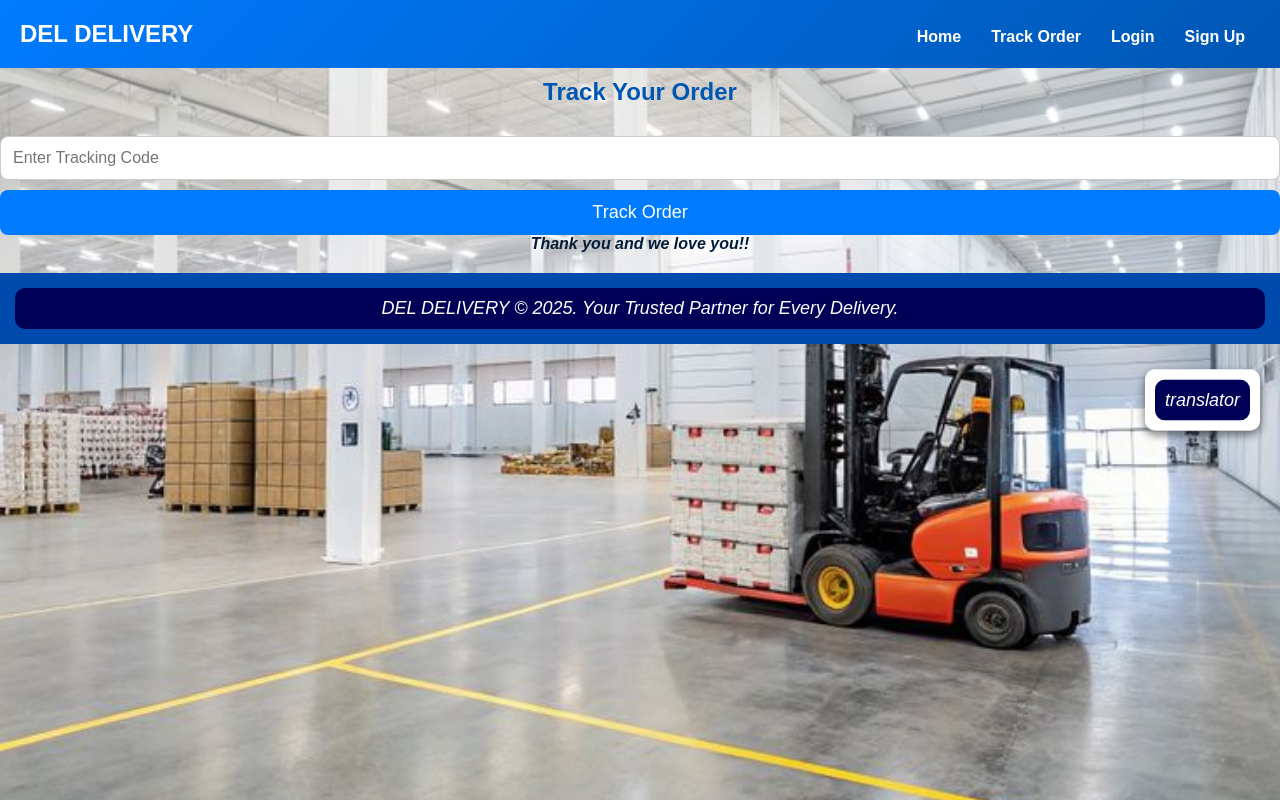
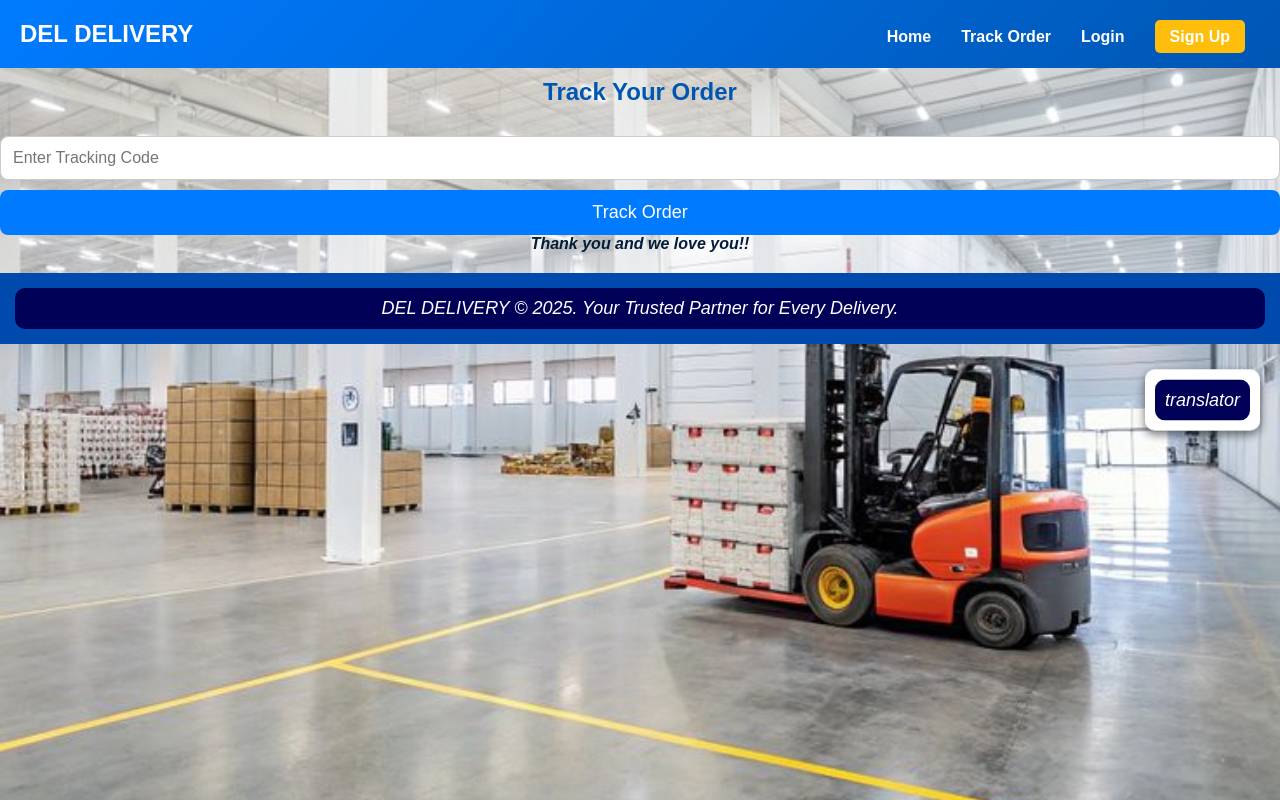
Before and after one commit to Nathanaelweb/DHL-DELIVERY, a plain HTML site: page track.html in a window 1280 px wide. Drawn offline with Linux system fonts and the light colour scheme.

Commit message:
Update track.html

```diff
--- a/track.html
+++ b/track.html
@@ -18,7 +18,7 @@
 
                 <li><a href="track.html">Track Order</a></li>
                 <li><a href="login.html">Login</a></li>
-               <li><a href="register.html">Sign Up</a></li>
+               <li><a href="register.html" class="signup-btn">Sign Up</a></li>
 
             </ul>
         </nav>
```
